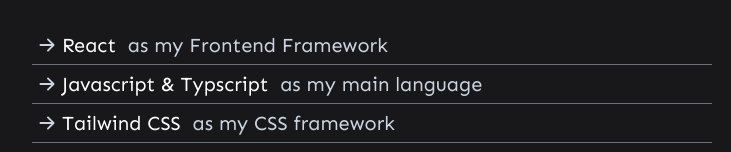
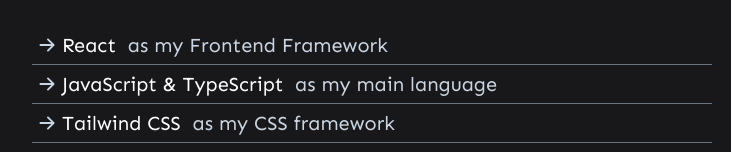
Before and after one commit to MichaelYuhe/My-Website, a Next.js app: page / in a window 1280 px wide. Shown: the part 405-557 px from the top of the page, without its empty margins (268-999 px from the left). Built offline with nearby package versions, Linux system fonts and the light colour scheme.

Commit message:
fix typo

```diff
--- a/components/Sections/Skills.section.tsx
+++ b/components/Sections/Skills.section.tsx
@@ -14,7 +14,7 @@
 
         <p className="flex flex-row items-center border-b-[0.1px] border-gray-500 py-1 text-slate-300">
           <BsArrowRightShort size="30" />
-          <span className="text-white">Javascript & Typscript </span>
+          <span className="text-white">JavaScript & TypeScript </span>
           &nbsp;&nbsp;as my main language
         </p>
 
```
